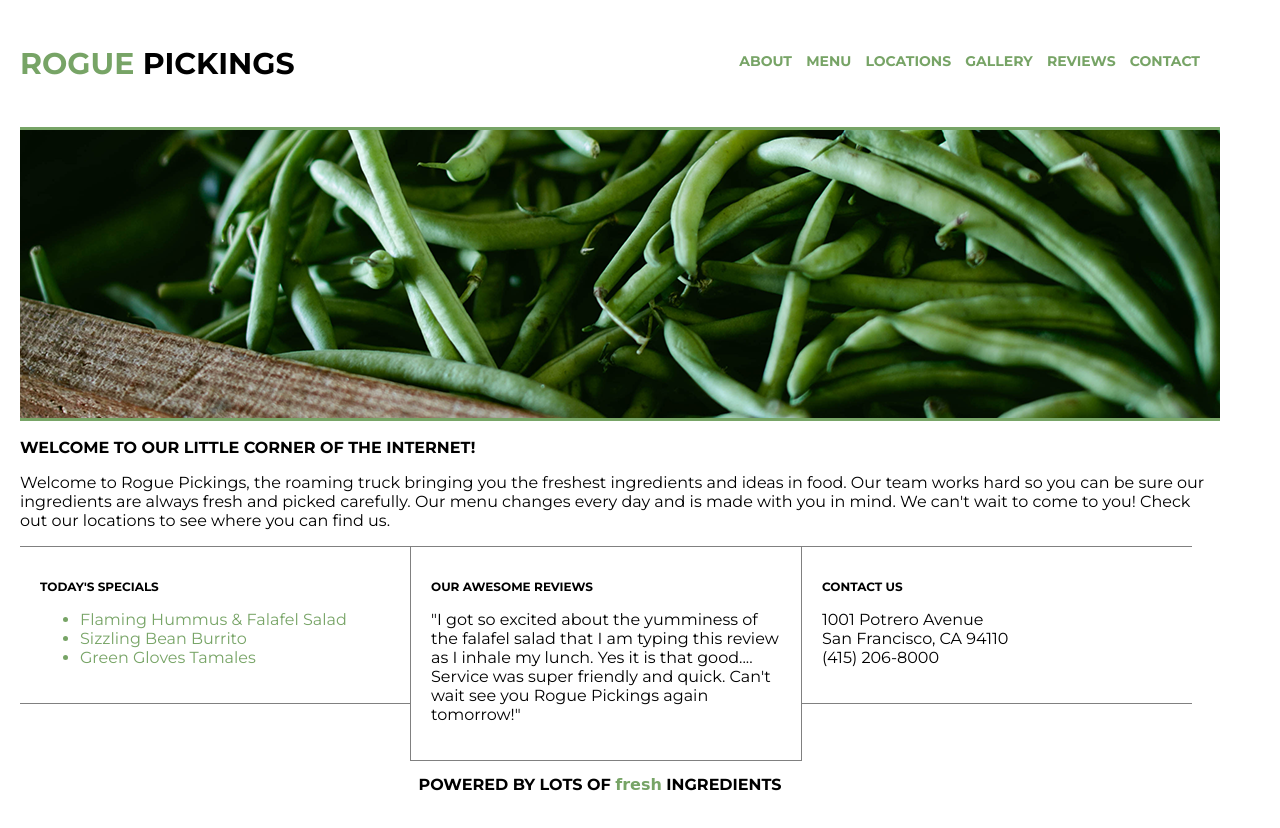
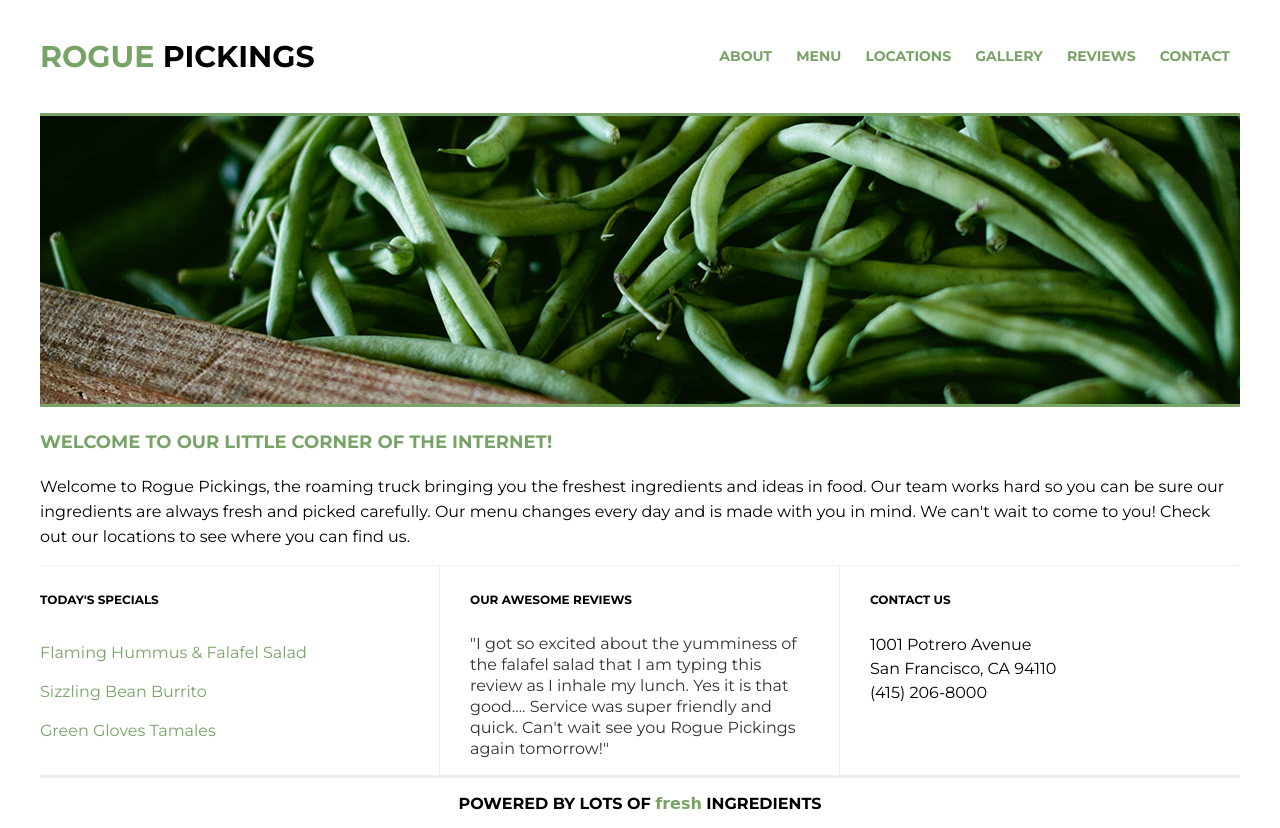
Before and after one commit to caitlinhinshaw/rogue-pickings, a plain HTML site: page index.html in a window 1280 px wide. Before the commit the page ends 807 px from the top, so only its background shows below. Drawn offline with Linux system fonts and the light colour scheme; a web font is replaced by a local one.

Commit message:
Organize HTML for clarity, final css layout adjustments
Create container class to replace full-width class
Create section classes to replace third-width class
Rearrange divs to make layout easier
Adjust element positioning to match psd

```diff
--- a/css/main.css
+++ b/css/main.css
@@ -1,10 +1,31 @@
 /******* Base Styles *******/
+.container {
+    width: 1200px;
+    margin: 0 auto;
+}
 body {
     font-family: 'Montserrat', sans-serif;
 }
-h1, h2, h3 {
+h1, h2, h3, h4 {
     font-weight: bold;
     text-transform: uppercase;
+}
+h1 {
+	font-size: 30px;
+}
+h2 {
+	font-size: 18px;
+}
+h3 {
+	font-size: 16px;
+}
+h4 {
+	font-size: 12px;
+}
+p {
+	font-size: 16px;
+	line-height: 21px;
+    padding: 0 30px;
 }
 .script {
     font-family: 'Galada', cursive;
@@ -14,88 +35,114 @@ h1, h2, h3 {
     color: #77a466;
 }
 
-/******* Grid *******/
-.full-width {
-    width: 1200px;
-    margin: 0 auto;
-    float: left;
+/******* Header *******/
+header {
+	height: 110px;
+	margin: 0 auto;
 }
-.half-width {
-    width: 600px;
-    float: left;
+header h1 {
+	float: left;
+	margin: 0;
+	padding: 38px 0;
 }
-.third-width {
-    width: 350px;
-    float: left;
+header nav {
+	float: right;
+	padding: 46px 0;
+}
+header nav ul {
+	margin: 0;
+	padding: 0;
+}
+header nav ul li {
+	text-transform: uppercase;
+	font-weight: bold;
+	font-size: 14px;
+	padding: 0 10px;
+	display: inline;
+}
+header nav ul li a{
+	text-decoration: none;
+	color:#77a466;
+}
+.header-image {
+	height: auto;
+	float: left;
+}
+.header-image img {
+    border-top: 3px solid #77a466;
+	border-bottom: 3px solid #77a466;
 }
 
-/******* Header *******/
-header h1 {
-    padding: 25px 20px;
-    font-size: 30px;
-}
-nav {
-    float: right;
-    padding: 35px 0px 35px 20px;
-}
-nav ul li{
-    display: inline-block;
-}
-nav ul li a {
-    text-transform: uppercase;
-    text-decoration: none;
-    font-size: 14px;
-    font-weight: bold;
-    color: #77a466;
-    padding-left: 10px;
-}
-img {
-    margin: 0px 20px;
-    border-top: 3px solid #77a466;
-    border-bottom: 3px solid #77a466;
+/******* Body *******/
+.intro, .details {
+    margin: 0 auto;
+	clear: both;
 }
 
 /******* Intro Section *******/
-p {
-    font-size: 16px;
+#description {
+	height: auto;
+	float: left;
 }
-
-/******* Intro Section *******/
-#intro {
-    margin: 0px 20px;
+#description h2 {
+	text-align: left;
+	padding: 5px 0;
+	color: #77a466;
 }
-h2 {
-    font-size: 18px;
+#description p {
+	padding: 0;
+	line-height: 25px;
 }
 
 /******* Details Section *******/
-#details {
-    margin: 0px 20px;
+.section-one,
+.section-two,
+.section-three {
+	width: 399px;
+	height: auto;
+	float: left;
+	border-top: 1px solid #eee;
 }
 
-h3 {
-    font-size: 12px;
+.section-one h4 {
+	padding: 10px 0;
 }
-ul li {
-    font-size: 16px;
-    color: #77a466;
+
+.section-two {
+	border-left: 1px solid #eee;
+	border-right: 1px solid #eee;
 }
-div .third-width {
-    padding: 20px;
-    border-style: solid none;
-    border-width: thin;
-    border-color: grey;
+
+.section-two h4,
+.section-three h4 {
+	padding: 10px 30px;
 }
-#reviews {
-    border-style: solid;
-    border-width: thin;
-    border-color: grey;
+
+.specials {
+	list-style: none;
+	padding: 0;
+}
+.specials li {
+	padding: 10px 0;
+	color:#77a466;
+}
+
+.reviews {
+	color: #333;
+	font-size: 16px;
+	line-height: 21px;
+}
+
+.address {
+	font-size: 16px;
+	line-height: 24px;
 }
 
 /******* Footer *******/
 footer {
-    text-align: center;
+	height: 50px;
+	border-top: 3px solid #eee;
+	margin: 0 auto;
+	clear: both;
+	text-align: center;
 }
-h2 {
-    font-size: 16px;
-}
--- a/index.html
+++ b/index.html
@@ -8,12 +8,12 @@
         <link href="https://fonts.googleapis.com/css2?family=Galada&family=Montserrat:wght@400;700&display=swap" rel="stylesheet">
     </head>
     <body>
+        <div class="container">
             <header>
-            <div class="full-width">
-                <div class="half-width">
+                <div class="title">
                     <h1><span class="green">Rogue</span> Pickings</h1>
                 </div>
-                <div class="half-width">
+                <div class="nav-bar">
                     <nav>
                         <ul>
                             <li><a href="#about">About</a></li>
@@ -25,43 +25,41 @@
                         </ul>
                     </nav>
                 </div>
+                <div class="header-image">
                     <img src="img/hero-image.png" alt="Picture of green beans"/>
                 </div>
             </header>
             <main>
-            <section id="intro">
-                <div class="full-width">
-                    <h2>Welcome to our little corner of the internet!</h2>
+                <section class="intro">
+                    <div id="description">
+                        <h2 class="green">Welcome to our little corner of the internet!</h2>
                         <p>Welcome to Rogue Pickings, the roaming truck bringing you the freshest ingredients and ideas in food. Our team works hard so you can be sure our ingredients are always fresh and picked carefully. Our menu changes every day and is made with you in mind. We can't wait to come to you! Check out our locations to see where you can find us.</p>
                     </div>
                 </section>
-            <section id="details">
-                <div class="full-width">
-                    <div class="third-width" id="specials">
-                        <h3>Today's Specials</h3>
-                        <ul>
-                            <li>Flaming Hummus & Falafel Salad</li>
+                <section class="details">
+                    <div class="section-one">
+                        <h4>Today's Specials</h4>
+                        <ul class="specials">
+                            <li>Flaming Hummus &amp; Falafel Salad</li>
                             <li>Sizzling Bean Burrito</li>
                             <li>Green Gloves Tamales</li>
                         </ul>
                     </div>
-                    <div class="third-width" id="reviews">
-                        <h3>Our Awesome Reviews</h3>
-                        <p>"I got so excited about the yumminess of the falafel salad that I am typing this review as I inhale my lunch. Yes it is that good.... Service was super friendly and quick. Can't wait see you Rogue Pickings again tomorrow!"</p>
+                    <div class="section-two">
+                        <h4>Our Awesome Reviews</h4>
+                        <p class="reviews">"I got so excited about the yumminess of the falafel salad that I am typing this review as I inhale my lunch. Yes it is that good.... Service was super friendly and quick. Can't wait see you Rogue Pickings again tomorrow!"</p>
                     </div>
-                    <div class="third-width" id="contact">
-                        <h3>Contact Us</h3>
-                        <p>1001 Potrero Avenue<br>
+                    <div class="section-three">
+                        <h4>Contact Us</h4>
+                        <p class="address">1001 Potrero Avenue<br>
                             San Francisco, CA 94110<br>
                             (415) 206-8000</p>
-                    </div>
                     </div>
                 </section>
             </main>
             <footer>
-            <div class="full-width">
-                <h2>Powered by lots of <span class="script green">fresh</span> ingredients</h2>
-            </div>
+                <h3>Powered by lots of <span class="script green">fresh</span> ingredients</h3>
             </footer>
+        </container>
     </body>
 </html>
```
Lines whose indentation alone changed are shown as unchanged.
